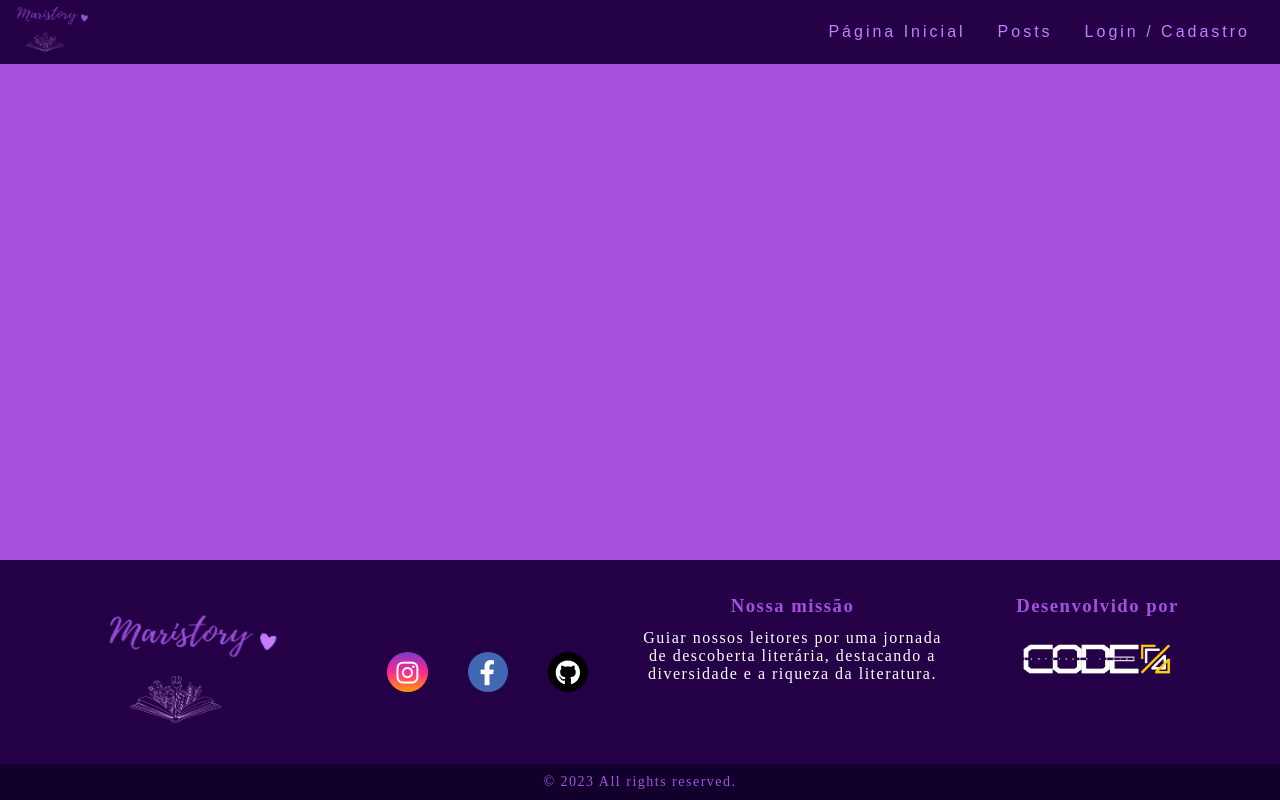
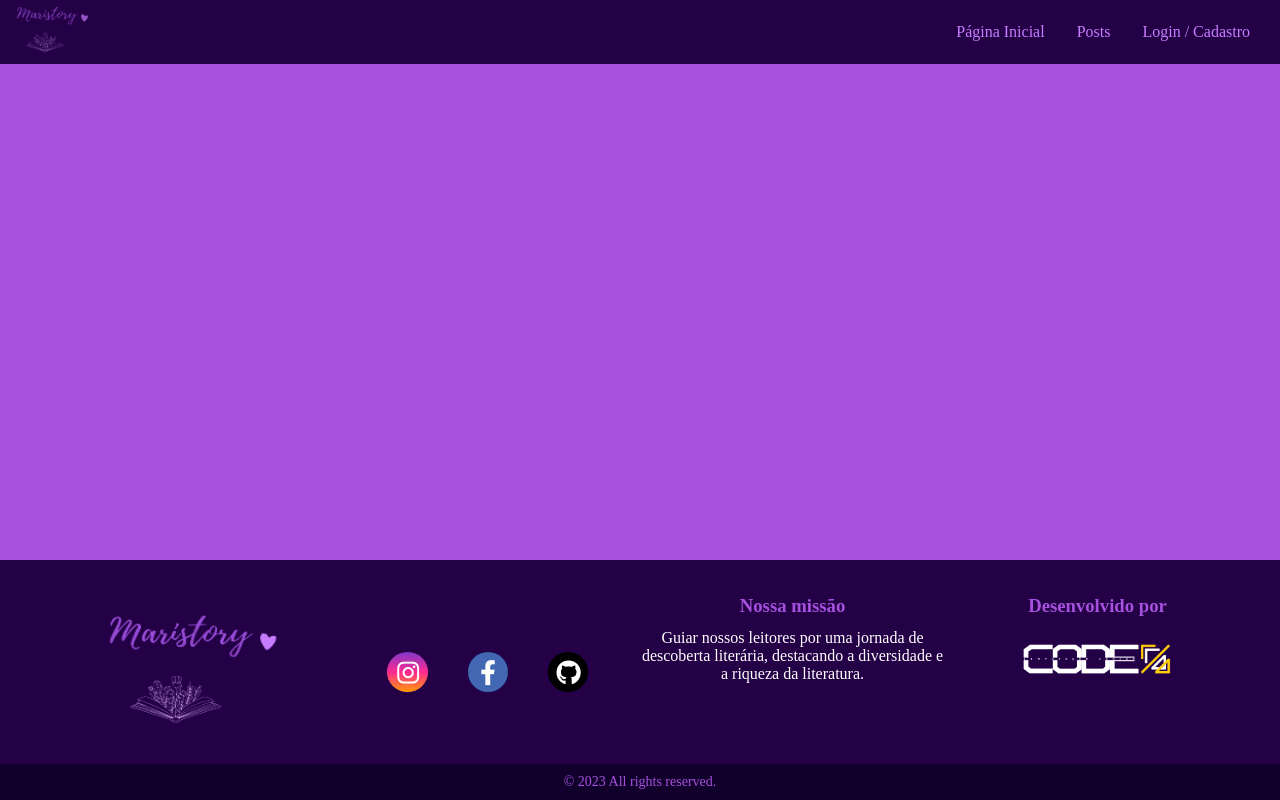
Before and after one commit to MarianaSiano/Mariatory, a PHP site: template app/views/site/navFooter.html in a window 1280 px wide. Run offline with PHP 8.4, Linux system fonts and the light colour scheme; the template is opened without the code that fills it, so the values that code supplies are empty.

Commit message:
Padronização da fonte - Navbar e Footer

```diff
--- a/public/css/navFooter.css
+++ b/public/css/navFooter.css
@@ -42,7 +42,6 @@ nav {
     display: flex;
     justify-content: space-between;
     align-items: center;
-    font-family: 'Montserrat', sans-serif;
     background-color: #240046;
     height: 8vh;
 }
@@ -59,7 +58,6 @@ nav img {
 }
 
 .nav-list li {
-    letter-spacing: 3px;
     margin-left: 32px;
 }
 
@@ -108,7 +106,6 @@ footer {
     bottom: 0;
     width: 100%;
     color: #A650DF;
-    letter-spacing: 1.5px;
 }
 
 .footer-link {
```
